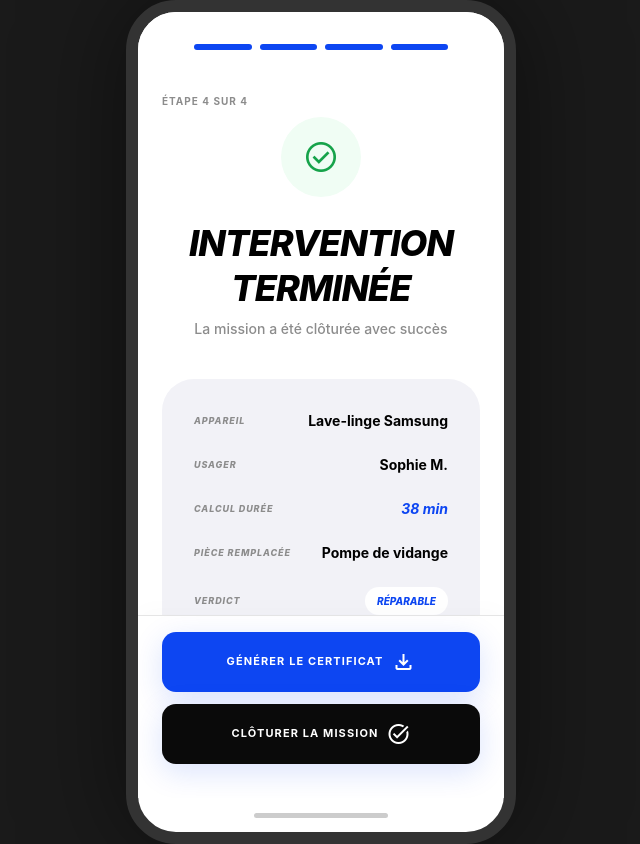
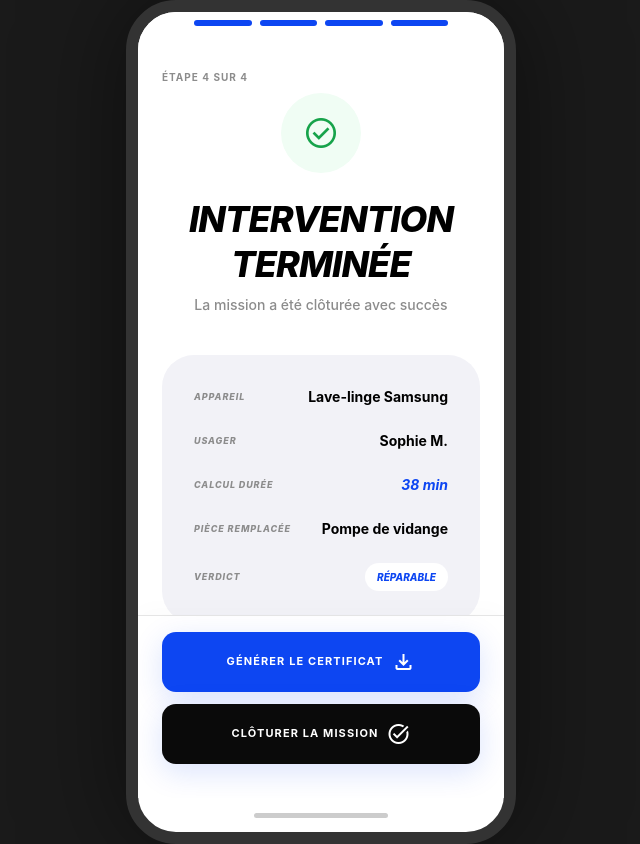
Before and after one commit to PaulCochet/Loop_bachlor_project, a React (Vite) app in the folder loop-react-app/: page /technician/recap in a window 1280 px wide. Shown: the whole page, without its empty margins (319-959 px from the left). Before the commit the page ends 800 px from the top, so only its background shows below. Built offline with nearby package versions, Linux system fonts and the light colour scheme.

Commit message:
fix: global PWA standalone mode display and safe area reset

```diff
--- a/loop-react-app/index.html
+++ b/loop-react-app/index.html
@@ -6,10 +6,9 @@
   <link rel="icon" type="image/svg+xml" href="/logo.svg" />
   <meta name="viewport"
     content="width=device-width, initial-scale=1, maximum-scale=1, user-scalable=no, viewport-fit=cover" />
-  <meta name="theme-color" content="#FFFFFF" />
-  <meta name="apple-mobile-web-app-capable" content="yes" />
-  <meta name="apple-mobile-web-app-status-bar-style" content="default" />
-  <meta name="apple-mobile-web-app-title" content="Loop" />
+  <meta name="apple-mobile-web-app-capable" content="yes">
+  <meta name="apple-mobile-web-app-status-bar-style" content="default">
+  <meta name="theme-color" content="#ffffff">
   <link rel="apple-touch-icon" href="/logo.svg" />
   <link rel="manifest" href="/manifest.json" />
   <title>Loop — Donnez une seconde vie à vos appareils</title>
--- a/loop-react-app/src/components/shared/ScreenLayout.jsx
+++ b/loop-react-app/src/components/shared/ScreenLayout.jsx
@@ -4,7 +4,10 @@ const ScreenLayout = ({ children, actions, className = "" }) => {
   return (
     <div className={`h-full w-full flex flex-col bg-white overflow-hidden ${className}`}>
       {/* Scrollable Content Zone */}
-      <div className="flex-1 overflow-y-auto no-scrollbar p-6 pb-0">
+      <div
+        className="flex-1 overflow-y-auto no-scrollbar p-6 pb-0"
+        style={{ paddingTop: 'env(safe-area-inset-top, 0px)' }}
+      >
         {children}
       </div>
 
--- a/loop-react-app/src/index.css
+++ b/loop-react-app/src/index.css
@@ -33,22 +33,11 @@
 }
 
 html, body, #root {
+  margin: 0;
+  padding: 0;
+  background-color: #ffffff;
   width: 100%;
   min-height: 100dvh;
-  overflow: hidden;
-  position: fixed;
-  scrollbar-width: none; /* Firefox */
-  -ms-overflow-style: none; /* IE and Edge */
-  padding-top: env(safe-area-inset-top);
-  padding-bottom: env(safe-area-inset-bottom);
-  box-sizing: border-box;
-}
-
-@supports (padding-top: env(safe-area-inset-top)) {
-  #root {
-    padding-top: env(safe-area-inset-top);
-    background-color: white;
-  }
 }
 
 /* Hide Scrollbar for Chrome, Safari and Opera */
```
Also changed, not shown: loop-react-app/public/manifest.json.
